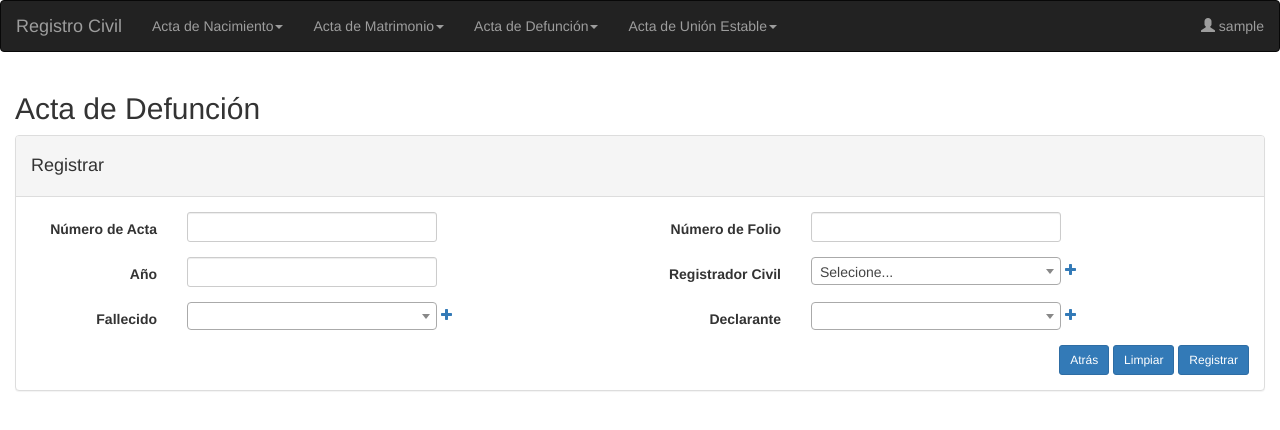
After one commit to yennidoncel/registro_civil, a Django app: a page that uses base/templates/base.template.html in a window 1280 px wide. The commit adds this page. Shown: the top 430 px of the page. Run offline with Django 3.2, Linux system fonts and the light colour scheme; the visitor is signed in with stand-in values (Sample User, id 1); data that the repository does not hold is empty; some libraries are stand-ins or nearby versions.

Commit message:
agregados modelos nuevos a acta

```diff
--- /dev/null
+++ b/acta/forms.py
@@ -0,0 +1,83 @@
+from django import forms
+from django.utils.translation import ugettext_lazy as _
+from base.fields import CedulaField
+from .models import ActaDefuncion, RegistradorCivil
+
+class ActaDefuncionForm(forms.ModelForm):
+
+    def __init__(self, *args, **kwargs):
+        super(ActaDefuncionForm, self).__init__(*args, **kwargs)
+
+        lista_rc = [('','Selecione...')]
+        for rc in RegistradorCivil.objects.all():
+            lista_rc.append( (rc.id,rc) )
+        self.fields['registrador_civil'].choices = lista_rc
+
+    numero_acta = forms.CharField(
+        label = _("Número de Acta"),
+        max_length = 10,
+        widget = forms.TextInput(
+            attrs = {
+                'class':'form-control input-sm', 'data-toggle':'tooltip', 'style':'width:250px;',
+                'title':_("indique el Número de Acta"),
+            }
+        )
+    )
+
+    numero_folio = forms.CharField(
+        label = _("Número de Folio"),
+        max_length = 10,
+        widget = forms.TextInput(
+            attrs = {
+                'class':'form-control input-sm', 'data-toggle':'tooltip', 'style':'width:250px;',
+                'title':_("indique el Número de Folio"),
+            }
+        )
+    )
+
+    anho= forms.CharField(
+        label = _("Año"),
+        max_length = 4,
+        widget = forms.TextInput(
+            attrs = {
+                'class':'form-control input-sm', 'data-toggle':'tooltip', 'style':'width:250px;',
+                'title':_("indique el Año"),
+            }
+        )
+    )
+
+    registrador_civil = forms.ChoiceField(
+        label = _("Registrador Civil"),
+        widget = forms.Select(
+            attrs = {
+                'class':'form-control select2', 'data-toggle':'tooltip', 'style':'width:250px;',
+                'title':_("Seleccione al Registrador Civil"),
+            }
+        )
+    )
+
+    fallecido = forms.ChoiceField(
+        label = _("Fallecido"),
+        widget = forms.Select(
+            attrs = {
+                'class':'form-control select2', 'data-toggle':'tooltip', 'style':'width:250px;',
+                'title':_("Seleccione al Fallecido"),
+            }
+        )
+    )
+
+    declarante = forms.ChoiceField(
+        label = _("Declarante"),
+        widget = forms.Select(
+            attrs = {
+                'class':'form-control select2', 'data-toggle':'tooltip', 'style':'width:250px;',
+                'title':_("Seleccione al Declarante"),
+            }
+        )
+    )
+
+    class Meta:
+        model = ActaDefuncion
+        exclude = [
+            'registrador_civil','fallecido',
+        ]
--- /dev/null
+++ b/acta/templates/acta.registro.template.html
@@ -0,0 +1,96 @@
+{% extends 'base.template.html' %}
+{% load i18n %}
+{% block content_header_title %}{% trans 'Acta de Defunción' %}{% endblock %}
+{% block contenido %}
+    <div class="panel panel-default">
+        <div class="panel-heading">
+            <h4 class="text-left">{% if not form.instance.pk %}{% trans 'Registrar' %}{% else %}{% trans 'Actualizar' %}{% endif %}</h4>
+        </div>
+
+        <div class="panel-body">
+            <form action="" role="form" class="form form-horizontal validate-form" method="post" autocomplete="off">
+{% csrf_token %}
+                <div class="row">
+                    <div class="col-md-6 col-sm-6 col-xs-6">
+                        <div class="form-group {% if form.numero_acta.errors %}has-error{% endif %}">
+                            <label class="col-md-3 col-xs-3 col-sm-3 control-label" for="{{ form.numero_acta.auto_id }}">
+                                {{ form.numero_acta.label }}
+                            </label>
+                            <div class="col-md-9 col-xs-9 col-sm-9">
+                                <div class="form-inline">{{ form.numero_acta }}</div>
+                                {% include 'base.form.errors.html' with form_errors=form.numero_acta.errors col_title_error='col-sm-2' col_msg_error='col-sm-10' %}
+                            </div>
+                        </div>
+                    </div>
+                    <div class="col-md-6 col-sm-6 col-xs-6">
+                        <div class="form-group {% if form.numero_folio.errors %}has-error{% endif %}">
+                            <label class="col-md-3 col-xs-3 col-sm-3 control-label" for="{{ form.numero_folio.auto_id }}">
+                                {{ form.numero_folio.label }}
+                            </label>
+                            <div class="col-md-9 col-xs-9 col-sm-9">
+                                <div class="form-inline">{{ form.numero_folio }}</div>
+                                {% include 'base.form.errors.html' with form_errors=form.numero_folio.errors col_title_error='col-sm-2' col_msg_error='col-sm-10' %}
+                            </div>
+                        </div>
+                    </div>
+                </div>
+
+                <div class="row">
+                    <div class="col-md-6 col-sm-6 col-xs-6">
+                        <div class="form-group {% if form.anho.errors %}has-error{% endif %}">
+                            <label class="col-md-3 col-xs-3 col-sm-3 control-label" for="{{ form.anho.auto_id }}">
+                                {{ form.anho.label }}
+                            </label>
+                            <div class="col-md-9 col-xs-9 col-sm-9">
+                                <div class="form-inline">{{ form.anho }}</div>
+                                {% include 'base.form.errors.html' with form_errors=form.anho.errors col_title_error='col-sm-2' col_msg_error='col-sm-10' %}
+                            </div>
+                        </div>
+                    </div>
+                    <div class="col-md-6 col-sm-6 col-xs-6">
+                        <div class="form-group {% if form.registrador_civil.errors %}has-error{% endif %}">
+                            <label class="col-md-3 col-xs-3 col-sm-3 control-label" for="{{ form.registrador_civil.auto_id }}">
+                                {{ form.registrador_civil.label }}
+                            </label>
+                            <div class="col-md-9 col-xs-9 col-sm-9">
+                                <div class="form-inline">{{ form.registrador_civil }} <a href="#"><i class="fa fa-plus" aria-hidden="true" style="cursor:pointer;"></i></a></div>
+                                {% include 'base.form.errors.html' with form_errors=form.registrador_civil.errors col_title_error='col-sm-2' col_msg_error='col-sm-10' %}
+                            </div>
+                        </div>
+                    </div>
+                </div>
+
+                <div class="row">
+                    <div class="col-md-6 col-sm-6 col-xs-6">
+                        <div class="form-group {% if form.fallecido.errors %}has-error{% endif %}">
+                            <label class="col-md-3 col-xs-3 col-sm-3 control-label" for="{{ form.fallecido.auto_id }}">
+                                {{ form.fallecido.label }}
+                            </label>
+                            <div class="col-md-9 col-xs-9 col-sm-9">
+                                <div class="form-inline">{{ form.fallecido }} <a href="#"><i class="fa fa-plus" aria-hidden="true" style="cursor:pointer;"></i></a></div>
+                                {% include 'base.form.errors.html' with form_errors=form.fallecido.errors col_title_error='col-sm-2' col_msg_error='col-sm-10' %}
+                            </div>
+                        </div>
+                    </div>
+                    <div class="col-md-6 col-sm-6 col-xs-6">
+                        <div class="form-group {% if form.declarante.errors %}has-error{% endif %}">
+                            <label class="col-md-3 col-xs-3 col-sm-3 control-label" for="{{ form.declarante.auto_id }}">
+                                {{ form.declarante.label }}
+                            </label>
+                            <div class="col-md-9 col-xs-9 col-sm-9">
+                                <div class="form-inline">{{ form.declarante }} <a href="#"><i class="fa fa-plus" aria-hidden="true" style="cursor:pointer;"></i></a></div>
+                                {% include 'base.form.errors.html' with form_errors=form.declarante.errors col_title_error='col-sm-2' col_msg_error='col-sm-10' %}
+                            </div>
+                        </div>
+                    </div>
+                </div>
+
+                <div class="text-right">
+                    <a href="{% url 'acta_defuncion' %}" class="btn btn-primary btn-sm">Atrás</a>
+                    <button type="reset" class="btn btn-primary btn-sm" data-toggle="tooltip">{% trans 'Limpiar' %}</button>
+                    <button type="submit" class="btn btn-primary btn-sm" data-toggle="tooltip">{% if not form.instance.pk %}{% trans 'Registrar' %}{% else %}{% trans 'Actualizar' %}{% endif %}</button>
+                </div>
+            </form>
+        </div>
+    </div>
+{% endblock %}
--- a/acta/urls.py
+++ b/acta/urls.py
@@ -1,6 +1,8 @@
 from django.conf.urls import url
-#from .views import inicio
+from .views import ActaDefuncionList, ActaDefuncionCreate
+from django.contrib.auth.decorators import login_required
 
 urlpatterns = [
-    #url(r'^$', inicio, name='inicio'),
+    url(r'^acta-defuncion/$', login_required(ActaDefuncionList.as_view()), name='acta_defuncion'),
+    url(r'^acta-defuncion/registro/$', login_required(ActaDefuncionCreate.as_view()), name='acta_defuncion_registro'),
 ]
--- a/acta/views.py
+++ b/acta/views.py
@@ -1,3 +1,31 @@
 from django.shortcuts import render
+from django.core.urlresolvers import reverse_lazy
+from django.views.generic import ListView, CreateView
+from .models import ActaDefuncion
+from .forms import ActaDefuncionForm
 
 # Create your views here.
+
+class ActaDefuncionList(ListView):
+    model = ActaDefuncion
+    template_name = "acta.listar.template.html"
+
+class ActaDefuncionCreate(CreateView):
+    model = ActaDefuncion
+    form_class = ActaDefuncionForm
+    template_name = "acta.registro.template.html"
+    success_url = reverse_lazy('acta_defuncion')
+
+    def form_valid(self, form):
+        self.object = form.save(commit=False)
+        self.object.numero_acta = form.cleaned_data['numero_acta']
+        self.object.numero_folio = form.cleaned_data['numero_folio']
+        self.object.anho = form.cleaned_data['anho']
+        self.object.registrador_civil = form.cleaned_data['registrador_civil']
+        self.object.fallecido = form.cleaned_data['fallecido']
+        self.object.declarante = form.cleaned_data['declarante']
+        return super(ActaDefuncionCreate, self).form_valid(form)
+
+    def form_invalid(self, form):
+        print(form.errors)
+        return super(ActaDefuncionCreate, self).form_invalid(form)
--- a/base/constant.py
+++ b/base/constant.py
@@ -12,3 +12,13 @@ ESTADO_CIVIL = (
     ("DI",_("Divirciado(a)")),
     ("VI",_("Viudo(a)")),
 )
+
+NACIONALIDAD = (
+    ("V",_("Venezolano(a)")),
+    ("E",_("Extranjero(a)")),
+)
+
+TIPO_GACETA = (
+    ("M",_("Municipal")),
+    ("O",_("Oficial")),
+)
--- a/base/templates/base.template.html
+++ b/base/templates/base.template.html
@@ -25,8 +25,8 @@
                     </li>
                     <li class="dropdown"><a class="dropdown-toggle" data-toggle="dropdown" href="#">Acta de Defunción<span class="caret"></span></a>
                         <ul class="dropdown-menu">
-                            <li><a href="#">Registro</a></li>
-                            <li><a href="#">Listar</a></li>
+                            <li><a href="{% url 'acta_defuncion_registro' %}">Registro</a></li>
+                            <li><a href="{% url 'acta_defuncion' %}">Listar</a></li>
                         </ul>
                     </li>
                     <li class="dropdown"><a class="dropdown-toggle" data-toggle="dropdown" href="#">Acta de Unión Estable<span class="caret"></span></a>
--- /dev/null
+++ b/requirements.txt
@@ -0,0 +1,3 @@
+django
+psycopg2
+django-extensions
```
Also changed, not shown: acta/models.py (+76 -2 lines), acta/templates/acta.listar.template.html (added, +105 -0 lines), base/fields.py (added, +34 -0 lines), base/widgets.py (added, +33 -0 lines).
